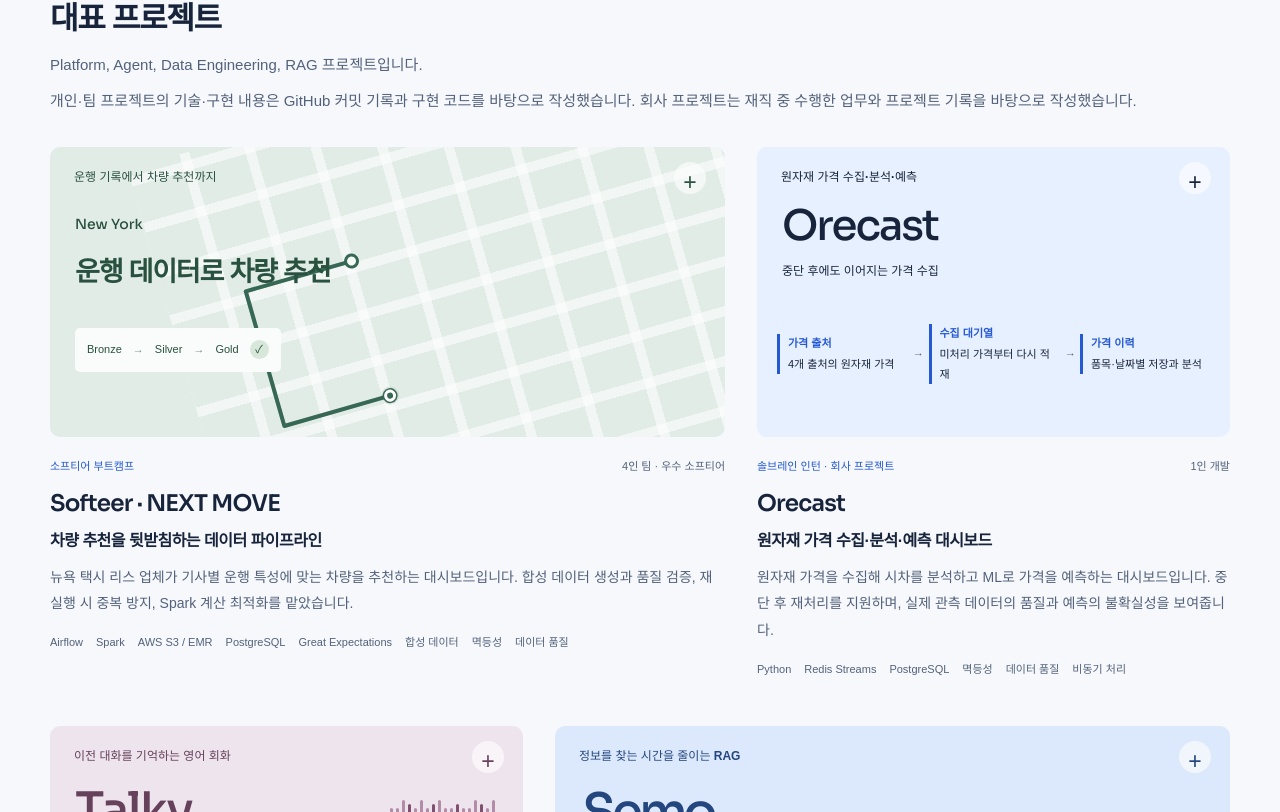
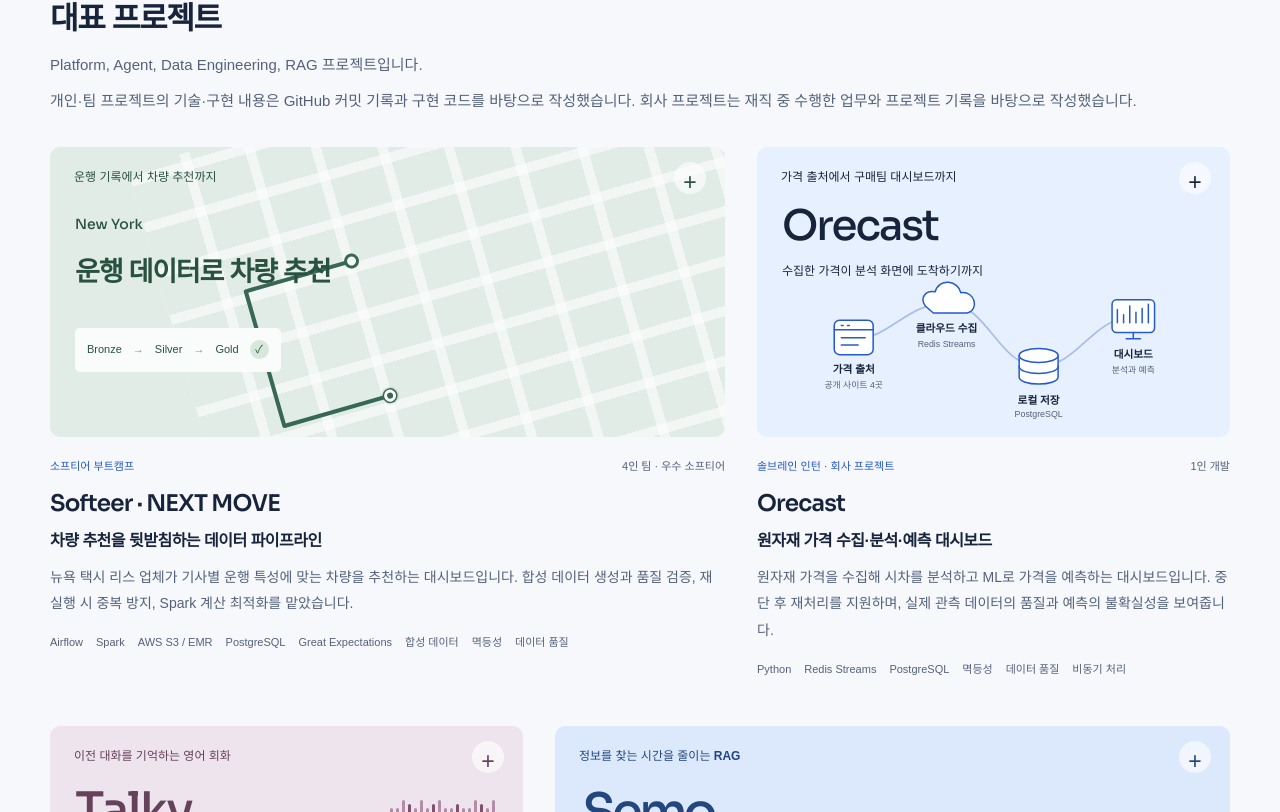
Before and after one commit to kingrangE/portfolio, a Next.js app in the folder sites/kilwon-portfolio/: page / in a window 1280 px wide. Shown: the part 828-1640 px from the top of the page. Built offline with nearby package versions, Linux system fonts and the light colour scheme; a web font is replaced by a local one.

Commit message:
Animate Orecast price collection and dashboard flow

```diff
--- a/sites/kilwon-portfolio/app/globals.css
+++ b/sites/kilwon-portfolio/app/globals.css
@@ -99,11 +99,16 @@ a:focus-visible, button:focus-visible, summary:focus-visible { outline: 3px soli
 .visual-orecast { background: var(--mist); color: var(--ink); }
 .orecast-title { position: absolute; top: 54px; left: 25px; font: 500 42px/1.2 var(--display); letter-spacing: -2px; }
 .orecast-title>span { display: block; margin-top: 10px; font: 500 12px/1.8 var(--body); letter-spacing: 0; }
-.orecast-flow { position: absolute; inset: 145px 20px 20px; display: grid; grid-template-columns: 1fr auto 1fr auto 1fr; align-items: center; gap: 8px; font-size: 11px; }
-.orecast-flow>div { min-width: 0; padding-left: 8px; border-left: 3px solid var(--blue); }
-.orecast-flow>div>span { color: var(--blue); font-weight: 700; }
-.orecast-flow p { margin: 2px 0 0; }
-.orecast-flow>span { color: var(--muted); line-height: 1; transform: rotate(-90deg); }
+.orecast-flow { position: absolute; left: 16px; bottom: 16px; width: calc(100% - 32px); height: calc(100% - 144px); overflow: visible; }
+.orecast-track, .orecast-packet { fill: none; stroke-linecap: round; }
+.orecast-track { stroke: #a8bfe8; stroke-width: 2; }
+.orecast-packet { stroke: var(--blue); stroke-width: 5; stroke-dasharray: .045 .955; stroke-dashoffset: 0; }
+.orecast-node { fill: #fff; stroke: var(--blue); stroke-width: 1.7; stroke-linecap: round; stroke-linejoin: round; }
+.orecast-node path { fill: none; }
+.orecast-node .orecast-solid { fill: #fff; }
+.orecast-step, .orecast-caption { text-anchor: middle; font-family: var(--body); }
+.orecast-step { fill: var(--ink); font-size: 12px; font-weight: 700; }
+.orecast-caption { fill: var(--muted); font-size: 10px; }
 .visual-semo { background: #dce9fc; color: #24467f; }
 .semo-title { position: absolute; top: 56px; left: 27px; font: 500 50px/1.2 var(--display); letter-spacing: -4px; }
 .semo-title>span { display: block; font: 500 12px/1.8 var(--body); letter-spacing: 0; margin-top: 10px; }
@@ -325,12 +330,17 @@ a:focus-visible, button:focus-visible, summary:focus-visible { outline: 3px soli
   from { transform: scaleX(0); }
   to { transform: scaleX(1); }
 }
+@keyframes orecast-transfer {
+  from { stroke-dashoffset: 1; }
+  to { stroke-dashoffset: 0; }
+}
 @media (prefers-reduced-motion: no-preference) {
   .project-open:is(:focus-visible, :active) {
     --voice-animation: voice-level;
     --route-animation: route-draw;
     --drive-animation: route-drive;
     --score-animation: score-fill;
+    --orecast-animation: orecast-transfer;
     --back-paper: translate(-7px, -5px) rotate(-3deg);
     --front-paper: translate(3px, 2px);
     --source-color: #d3e3ff;
@@ -341,6 +351,7 @@ a:focus-visible, button:focus-visible, summary:focus-visible { outline: 3px soli
   .waveform i:nth-child(5n) { animation-duration: .57s; animation-delay: -.16s; }
   .route-line { animation: var(--route-animation, none) 2.8s ease-in-out infinite; }
   .route-traveler { animation: var(--drive-animation, none) 2.8s ease-in-out infinite; }
+  .orecast-packet { animation: var(--orecast-animation, none) 3.6s linear infinite; }
   .score-row i:after { transform-origin: left; animation: var(--score-animation, none) .85s cubic-bezier(.22, 1, .36, 1) backwards; }
   .score-row:nth-child(3) i:after { animation-delay: .12s; }
   .score-row:nth-child(4) i:after { animation-delay: .24s; }
@@ -354,6 +365,7 @@ a:focus-visible, button:focus-visible, summary:focus-visible { outline: 3px soli
     --route-animation: route-draw;
     --drive-animation: route-drive;
     --score-animation: score-fill;
+    --orecast-animation: orecast-transfer;
     --back-paper: translate(-7px, -5px) rotate(-3deg);
     --front-paper: translate(3px, 2px);
     --source-color: #d3e3ff;
--- a/sites/kilwon-portfolio/components/project-visual.jsx
+++ b/sites/kilwon-portfolio/components/project-visual.jsx
@@ -6,7 +6,37 @@ const visuals = {
 <div className="project-visual visual-talky"><span className="visual-label">이전 대화를 기억하는 영어 회화</span><div className="talky-word">Talky</div><div className="speech speech-one">지난번에 이야기했던 여행, 기억해?</div><div className="speech speech-two">Let’s pick up where we left off.</div><div className="waveform" aria-hidden="true"><i></i><i></i><i></i><i></i><i></i><i></i><i></i><i></i><i></i><i></i><i></i><i></i><i></i><i></i><i></i><i></i><i></i><i></i></div><span className="visual-arrow" aria-hidden="true">+</span></div>
   ),
   orecast: (
-<div className="project-visual visual-orecast"><span className="visual-label">원자재 가격 수집·분석·예측</span><div className="orecast-title">Orecast<span>중단 후에도 이어지는 가격 수집</span></div><div className="orecast-flow"><div><span>가격 출처</span><p>4개 출처의 원자재 가격</p></div><span aria-hidden="true">↓</span><div><span>수집 대기열</span><p>미처리 가격부터 다시 적재</p></div><span aria-hidden="true">↓</span><div><span>가격 이력</span><p>품목·날짜별 저장과 분석</p></div></div><span className="visual-arrow" aria-hidden="true">+</span></div>
+<div className="project-visual visual-orecast">
+  <span className="visual-label">가격 출처에서 구매팀 대시보드까지</span>
+  <div className="orecast-title">Orecast<span>수집한 가격이 분석 화면에 도착하기까지</span></div>
+  <svg className="orecast-flow" viewBox="0 0 400 165" role="img" aria-label="네이버 금융, DRAMeXchange, Witsview, SunSirs의 가격을 수집해 클라우드 Redis Streams로 전달하고, 로컬 PostgreSQL에 저장한 뒤 대시보드에서 분석하는 흐름">
+    <path className="orecast-track" d="M42 72 C85 72 100 32 147 32 S205 103 251 103 S310 48 358 48" />
+    <path className="orecast-packet" pathLength="1" d="M42 72 C85 72 100 32 147 32 S205 103 251 103 S310 48 358 48" />
+    <g className="orecast-node">
+      <rect x="20" y="51" width="44" height="39" rx="6" />
+      <path d="M20 62 H64 M28 57 H30 M35 57 H37 M28 71 H55 M28 79 H47" />
+      <path className="orecast-solid" d="M123 35 C116 25 124 17 134 19 C139 3 160 6 163 20 C180 18 184 40 170 43 H132 Z" />
+      <path className="orecast-solid" d="M229 91 V115 C229 126 273 126 273 115 V91 Z" />
+      <ellipse cx="251" cy="91" rx="22" ry="8" />
+      <path d="M229 103 C229 114 273 114 273 103" />
+      <rect x="334" y="28" width="48" height="37" rx="5" />
+      <path d="M350 72 H366 M358 65 V72 M340 54 V39 M347 54 V45 M354 54 V35 M361 54 V42 M368 54 V38 M375 54 V33" />
+    </g>
+    <g className="orecast-step">
+      <text x="42" y="111">가격 출처</text>
+      <text x="147" y="64">클라우드 수집</text>
+      <text x="251" y="146">로컬 저장</text>
+      <text x="358" y="94">대시보드</text>
+    </g>
+    <g className="orecast-caption">
+      <text x="42" y="128">공개 사이트 4곳</text>
+      <text x="147" y="81">Redis Streams</text>
+      <text x="251" y="161">PostgreSQL</text>
+      <text x="358" y="111">분석과 예측</text>
+    </g>
+  </svg>
+  <span className="visual-arrow" aria-hidden="true">+</span>
+</div>
   ),
   softeer: (
 <div className="project-visual visual-taxi"><span className="visual-label">운행 기록에서 차량 추천까지</span><div className="taxi-map" aria-hidden="true"><svg className="route-map" viewBox="0 0 320 400" width="320" height="400" aria-hidden="true" focusable="false"><path className="route-track" d="M190 150 H80 V290 H190"/><path className="route-line" d="M190 150 H80 V290 H190" pathLength="1"/><circle className="route-station" cx="190" cy="150" r="6"/><circle className="route-station" cx="190" cy="290" r="6"/></svg><span className="route-traveler"></span></div><div className="taxi-title"><span>New York</span><br /><strong>운행 데이터로 차량 추천</strong></div><div className="pipeline-chip"><span>Bronze</span><b>→</b><span>Silver</span><b>→</b><span>Gold</span><i>✓</i></div><span className="visual-arrow" aria-hidden="true">+</span></div>
```
